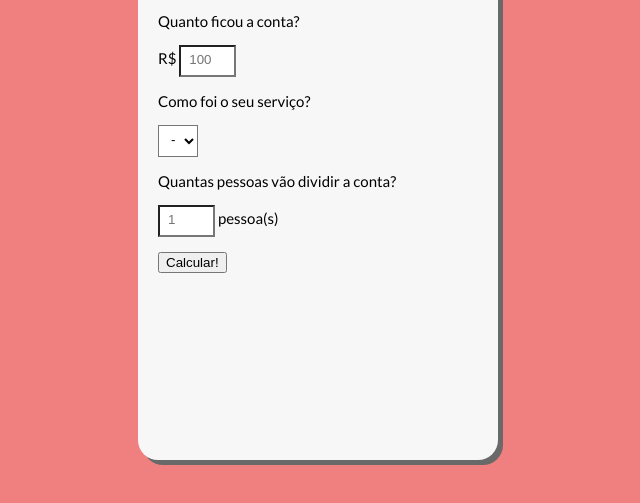
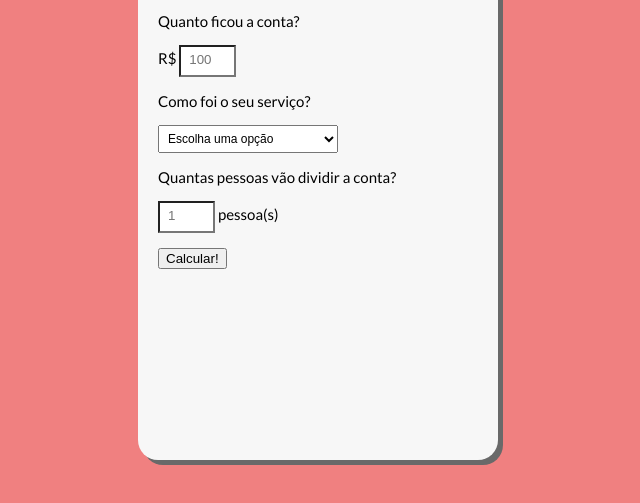
Before and after one commit to DaividVictor/Minicurso_OneBitCode, a plain HTML site: page Desenvolvimento/index.html in a window 1280 px wide. Shown: the part 165-668 px from the top of the page, without its empty margins (322-962 px from the left). Drawn offline with Linux system fonts and the light colour scheme.

Commit message:
Mudanças no CSS

```diff
--- a/Desenvolvimento/Styles/styles.css
+++ b/Desenvolvimento/Styles/styles.css
@@ -44,3 +44,16 @@ padding-left: 20px;
     border: 3px solid var(--primary-color);
     outline: none;
 }
+
+.formSelect {
+    width: 180px;
+    padding: 5px;
+    font-size: 12px;
+}
+
+.formSubmit {
+
+}
+                                                                /*
+
+                                                                */
--- a/Desenvolvimento/index.html
+++ b/Desenvolvimento/index.html
@@ -25,8 +25,8 @@
                     <p>Como foi o seu serviço?</p>
                 </label>
                 <p>
-                    <select name="serviceQual" id="serviceQual" class="formInput">
-                        <option disable selected value="0">-- Escolha uma opção</option>
+                    <select name="serviceQual" id="serviceQual" class="formSelect">
+                        <option disable selected value="0">Escolha uma opção</option>
                         <option value="0.3">30% - Incrível</option>
                         <option value="0.2">20% - Bom</option>
                         <option value="0.15">15% - Aceitável</option>
@@ -40,7 +40,7 @@
                 <p>
                     <input type="number" placeholder="1" name="people" class="formInput"> pessoa(s)
                 </p>
-                <button type="submit">Calcular!</button>
+                <button type="submit" class="formSubmit">Calcular!</button>
             </form>
         </div>
     </div>
```
